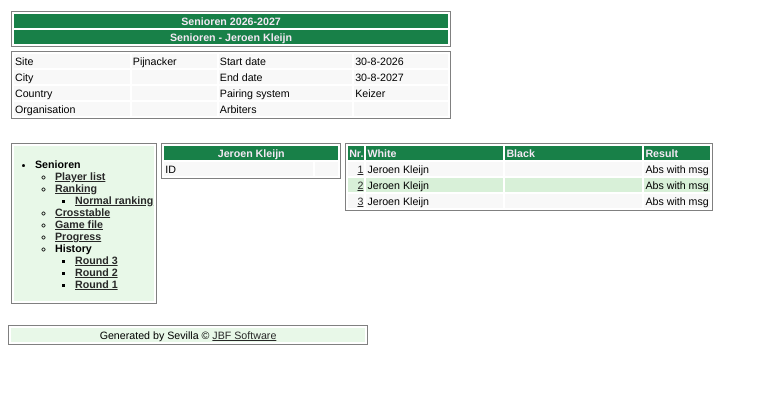
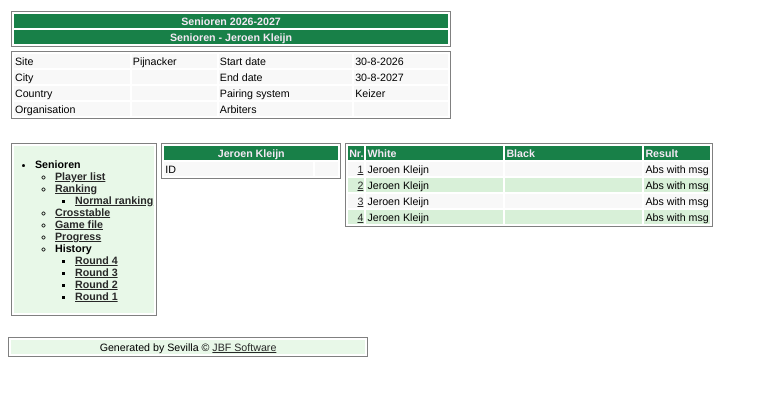
Before and after one commit to ScheveToren/schevetoren-site, a plain HTML site: page docs/2026-2027/Grp1-Pl5.html in a window 1280 px wide. Shown: the whole page, without its empty margins (0-768 px from the left). Drawn offline with Linux system fonts and the light colour scheme.

Commit message:
Update docs/2026-2027/Grp1-Pl5.html 2026-09-26 00:03:28

```diff
--- a/docs/2026-2027/Grp1-Pl5.html
+++ b/docs/2026-2027/Grp1-Pl5.html
@@ -1,5 +1,5 @@
 <!DOCTYPE html>
-<!-- Generated by Sevilla 18.3.2 (C) JBF Software 18-9-2026 23:56:59 -->
+<!-- Generated by Sevilla 18.3.2 (C) JBF Software 26-9-2026 00:02:43 -->
 <html xmlns="http://www.w3.org/1999/xhtml" xml:lang="en" lang="en">
 <head id="Header">
 <title>Jeroen Kleijn</title>
@@ -61,7 +61,7 @@
 <ul>
 <li><a href="Grp1-PLst.html">Player&nbsp;list</a></li>
 <li>
-<a href="Grp1-Rd3.html">Ranking</a>
+<a href="Grp1-Rd4.html">Ranking</a>
 <ul>
 <li><a href="Grp1-Layout1.html">Normal&nbsp;ranking</a></li>
 </ul>
@@ -71,6 +71,7 @@
 <li><a href="Grp1-Progr.html">Progress</a></li>
 <li>History
 <ul>
+<li><a href="Grp1-Rd4.html">Round&nbsp;4</a></li>
 <li><a href="Grp1-Rd3.html">Round&nbsp;3</a></li>
 <li><a href="Grp1-Rd2.html">Round&nbsp;2</a></li>
 <li><a href="Grp1-Rd1.html">Round&nbsp;1</a></li>
@@ -119,6 +120,12 @@
 <td>&nbsp;</td>
 <td>Abs with msg</td>
 </tr>
+<tr class="GameListEvenLine">
+<td style="text-align:right;"><a href="Grp1-Rd4.html">4</a></td>
+<td>Jeroen&nbsp;Kleijn</td>
+<td>&nbsp;</td>
+<td>Abs with msg</td>
+</tr>
 </table>
 </td>
 </tr></table>
```
